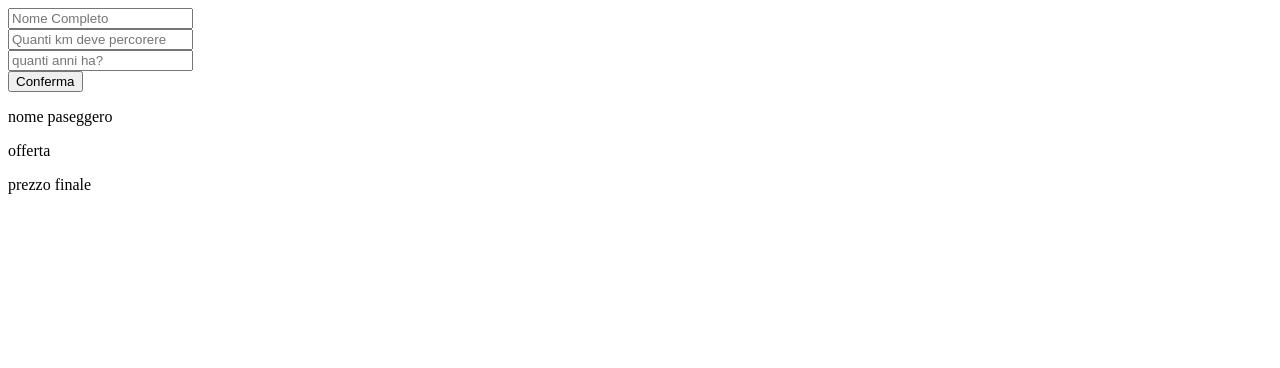
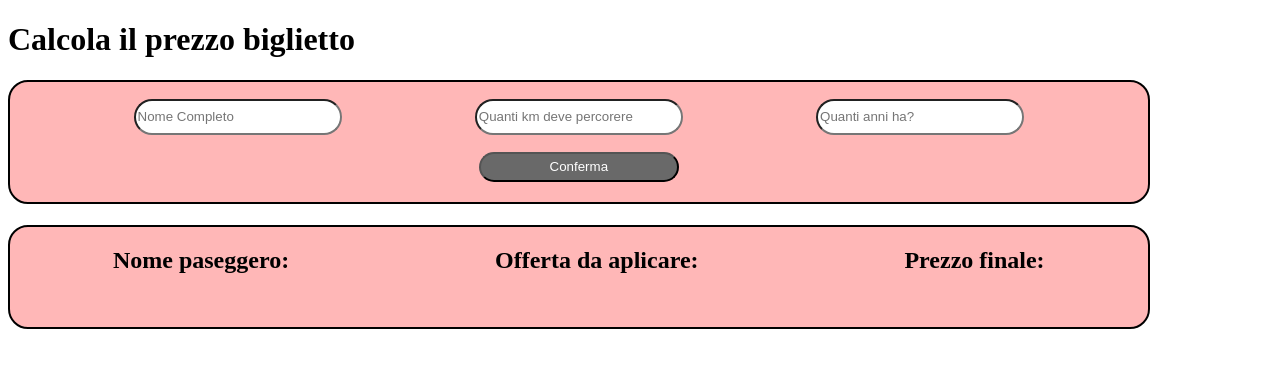
Before and after one commit to EliseiVlas/js-biglietto-treno-form, a plain HTML site: page index.html in a window 1280 px wide. Drawn offline with Linux system fonts and the light colour scheme.

Commit message:
consegna es

```diff
--- a/css/style.css
+++ b/css/style.css
@@ -0,0 +1,53 @@
+*{
+
+}
+.detagli{
+    display: flex;
+    justify-content: space-around;
+    align-items: center;
+    width: 90%;
+    height: 100px;
+
+}
+.biglietto{
+   display: flex;
+    justify-content: space-around;
+    width: 90%;
+    height: 100px;
+    background-color: rgb(255, 183, 183);
+    border-radius: 20px;
+    border: 2px solid black;
+}
+.main{
+    display: flex;
+    flex-direction: column;
+    justify-content: center;
+    align-items: center;
+    width: 90%;
+    height: 100px;
+    background-color: rgb(255, 183, 183);
+    border-radius: 20px;
+    border: 2px solid black;
+    padding-bottom: 20px;
+}
+.form-control{
+    height: 30px;
+    width: 200px;
+    border-radius: 20px;
+}
+#button{
+    height: 30px;
+    width: 200px;
+    border-radius: 20px;
+    background-color: dimgray;
+    color: white;
+
+}
+#button:hover{
+    background-color: black;
+}
+b{
+    font-size: 20px;
+
+
+}
--- a/index.html
+++ b/index.html
@@ -8,34 +8,44 @@
 </head>
 
 <body>
-    <div class="container mt-3">
-        <div class="row">
-            <div class="col-md-8">
-                <form action="">
-                    <div class="row g-3 row-cols-2">
-                        <div class="col">
-                            <input class="form-control" placeholder="Nome Completo" type="text" id="nome-completo"
-                                required />
-                        </div>
-                        <div class="col">
-                            <input class="form-control" placeholder="Quanti km deve percorere" type="text" id="km-percorere" required />
-                        </div>
-                        <div class="col">
-                            <input class="form-control" placeholder="quanti anni ha?" type="text" id="eta" />
-                        </div>
-                        <div class="col">
-                            <button id="button" class="btn btn-primary ">Conferma</button>
-                        </div>
+    <div>
+        <form action="form">
+            <h1>Calcola il prezzo biglietto</h1>
+            <div class="main">
+                <div class="detagli">
+                    <div>
+                        <input class="form-control" placeholder="Nome Completo" type="text" id="nome-completo" required />
                     </div>
-                </form>
+                    <div>
+                        <input class="form-control" placeholder="Quanti km deve percorere" type="text" id="km-percorere" required />
+                    </div>
+                    <div>
+                        <input class="form-control" placeholder="Quanti anni ha?" type="text" id="eta" />
+                    </div>
+                </div>
+                <div>
+                    <a href="#"><button id="button" class="btn btn-primary ">Conferma</button></a>
+                </div>
             </div>
-        </div>
+
+        </form>
     </div>
 
-    <div>
-        <p><span id="nome">nome paseggero</span></p>
-        <p><span id="offerta">offerta</span></p>
-        <p><span id="prezzo">prezzo finale</span></p>
+    <h1></h1>
+    <div class="biglietto">
+        <div>
+            <h2>Nome paseggero:</h2>
+            <b><span id="nome"></span></b>
+        </div>
+        <div>
+            <h2>Offerta da aplicare:</h2>
+            <b><span id="offerta"></span></b>
+        </div>
+        <div>
+            <h2>Prezzo finale:</h2>
+            <b><span id="prezzo"></span></b>
+        </div>
+
     </div>
     <script defer src="./script/script.js"></script>
 </body>
--- a/script/script.js
+++ b/script/script.js
@@ -4,40 +4,22 @@ const killometriDaPercorrere = document.getElementById('km-percorere');
 const etaPas = document.getElementById('eta');
 const form = document.querySelector('form');
 
-
-
-
 // selezioniamo tutti gli elemtni della pagina di output
 const outNome = document.getElementById("nome");
 const outOfferta = document.getElementById('offerta');
 const outPrezzo = document.getElementById('prezzo');
-
-const kmm = killometriDaPercorrere.value;
-const agg = parseInt(etaPas.value)
-
-// prezzo biglietto in base ai km
-// const prezzoPerKillometro = 0.21;
-// let prezzoBiglietto = prezzoPerKillometro * kmm.value
-
-
-
 
 // tramite l'invio del form prendiamo i valori dei campi selezionati e li scriviamo nei blocchi
 form.addEventListener('submit', (event) => {
 
     // Blocco l'invio del form..
     event.preventDefault();
-    console.log("provo ad inviare il form");
 
     //ELABORAZIONE
     // calcolo il prezzo del percorso in base al killometraggio
 
-    // outPrezzo.innerHTML = killometriDaPercorrere.value;
-    // outNome.innerHTML = nomePas.value;
-    // outOfferta.innerHTML = etaPas.value;
-    // prezzo biglietto in base ai km
     const prezzoPerKillometro = 0.21;
-    const prezzoBiglietto = prezzoPerKillometro * kmm
+    const prezzoBiglietto = prezzoPerKillometro * killometriDaPercorrere.value
 
         //calcolo da fare nel caso eta inferiore a 18 anni
         const scontoInferiore = (prezzoBiglietto*80/100);
@@ -45,33 +27,30 @@ form.addEventListener('submit', (event) => {
         //calcolo da fare nel caso eta superiore a 64 anni
         const scontoSuperiore =(prezzoBiglietto*60/100)
 
-     // calcolo lo sconto in base all'eta del passegero
+        // ouput
+        outNome.innerHTML = nomePas.value;
+
         //SE l'eta del passeggero e inferiore a 18 anni ha uno sconto del 20%
-        if (etaPas < 18) {
+        if (etaPas.value < 18) {
+
             //sconto del 20%
+            outPrezzo.innerHTML = scontoInferiore.toFixed(2) + " " + "€"
+            outOfferta.innerHTML = "La vostra offerta e di 20%"
 
-            outPrezzo.innerHTML = scontoInferiore.toFixed(2)
-            console.log("Il prezzo da pagare scontato del 20% e" + " " + prezzo + "€")
             //ALTRIMENTI SE l'eta del passeggero e superiore a 64 anni ha uno sconto del 40%
-        }else if(etaPas > 64) {
+        }else if(etaPas.value > 64) {
 
             //sconto del 40%
-            outPrezzo.innerHTML = scontoSuperiore.toFixed(2)
-            console.log("Il prezzo da pagare scontato del 40% e" + " " + prezzo + "€")
+            outPrezzo.innerHTML = scontoSuperiore.toFixed(2) + " " + "€"
+            outOfferta.innerHTML = "La vostra offerta e di 40%"
+
 
             //Altrimenti il prezzo rimane non scontato
         }else {
 
-            outPrezzo.innerHTML = prezzoBiglietto.toFixed(2);
-            console.log("Il prezzo da pagare e" + " " + prezzo + "€")
+            outPrezzo.innerHTML = prezzoBiglietto.toFixed(2); + " " + "€"
+            outOfferta.innerHTML = "il vostro prezzo finale non e scontato"
         }
 
-    // prendi i selettori di output e scrivi dentro i valori presi dagli input
-    // title.innerHTML = titleField.value.trim();
-    // name.innerHTML = nameField.value.trim();
-    // company.innerHTML = companyField.value.trim();
-    // role.innerHTML = roleField.value.trim();
-    // email.innerHTML = emailField.value.trim();
-    // phone.innerHTML = phoneField.value.trim();
 
 });
```
